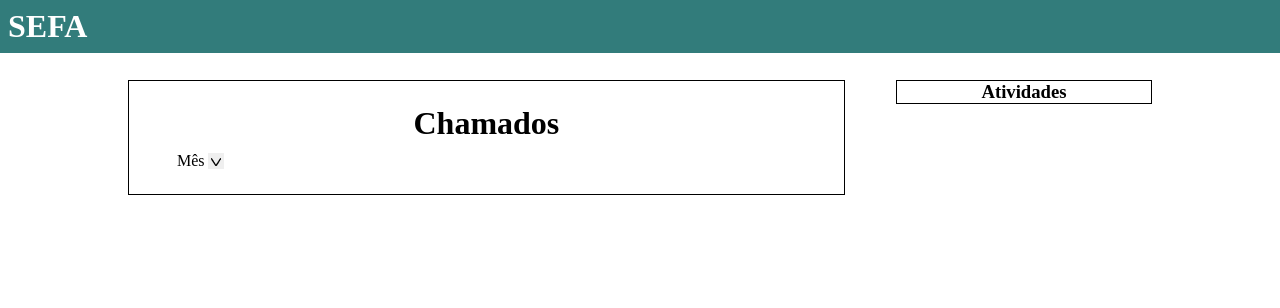
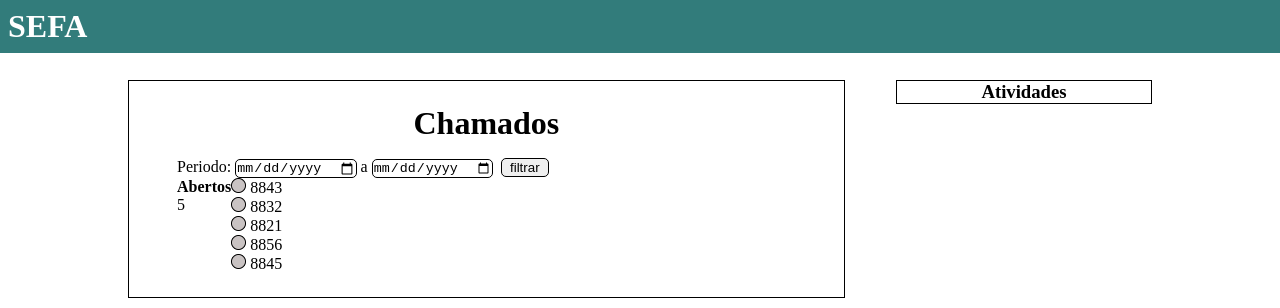
Before and after one commit to Gabriel-Fernandes1917/Dashboard-GLPI, an Angular app in the folder dashboard-GLPI/: page / in a window 1280 px wide. Shown: the top 308 px of the page. Built offline with nearby package versions, Linux system fonts and the light colour scheme.

Commit message:
chamados painel
criação do painel de chamados, listas dos 10 mais antigos

```diff
--- a/dashboard-GLPI/src/app/components/div-chamados/div-chamados.component.css
+++ b/dashboard-GLPI/src/app/components/div-chamados/div-chamados.component.css
@@ -12,13 +12,27 @@
 }
 
 .periodo{
-
+  margin-top: 1rem;
 }
 
-.periodo > button{
+.periodo > form > input[type="date"]{
+  border: 1px solid black;
+  border-radius: 5px;
   cursor: pointer;
-  margin-left: 0.2rem;
-  margin-top: 0.7rem;
-  width: 1rem;
-  height: 1rem;
 }
+
+.periodo > form > input[type="submit"]{
+  border: 1px solid black;
+  border-radius: 5px;
+  padding: 1px 8px;
+  margin-left: 0.5rem;
+  cursor: pointer;
+}
+
+.abertos{
+  display: flex;
+}
+
+chamados > nav {
+  cursor: pointer;
+}
--- a/dashboard-GLPI/src/app/components/div-chamados/div-chamados.component.html
+++ b/dashboard-GLPI/src/app/components/div-chamados/div-chamados.component.html
@@ -2,9 +2,28 @@
   <h1>Chamados</h1>
 
   <div class="periodo">
-    <label for="">Mês</label>
-    <button>
-      <img src="{{iconPeriodo}}" alt="icon">
-    </button>
+    <form action="" method="get">
+      <label for="">Periodo: </label>
+      <input type="date" name="" id="">
+      a
+      <input type="date" name="" id="">
+
+      <input type="submit" value="filtrar">
+    </form>
   </div>
+
+  <div class="abertos">
+    <div class="texto">
+      <h4>Abertos</h4>
+      <output>{{chamados.length}}</output>
+    </div>
+    <div class="chamados">
+      <nav>
+        <ul *ngFor="let item of chamados">
+         <li (click)="getChamado()"> <img src="../../../assets/iconchamado.png" alt=""> {{item}}</li>
+        </ul>
+      </nav>
+    </div>
+  </div>
+
 </div>
--- a/dashboard-GLPI/src/app/components/div-chamados/div-chamados.component.ts
+++ b/dashboard-GLPI/src/app/components/div-chamados/div-chamados.component.ts
@@ -7,10 +7,15 @@ import { Component, OnInit } from '@angular/core';
 })
 export class DivChamadosComponent implements OnInit{
 
-  iconPeriodo: string = " ";
+  chamados: number[] = [8843, 8832, 8821, 8856,8845];
+  iconChamdo: string = "";
+  constructor(){}
+  ngOnInit() {
 
-  ngOnInit() {
-   this.iconPeriodo = "../../../assets/vector.png";
+  }
+
+  getChamado(){
+
   }
 
 }
--- /dev/null
+++ b/dashboard-GLPI/src/app/components/interfaces/chamdo.ts
@@ -0,0 +1,3 @@
+export interface chamado {
+
+}
```
Also changed, not shown: dashboard-GLPI/src/assets/iconchamado.png (added).
